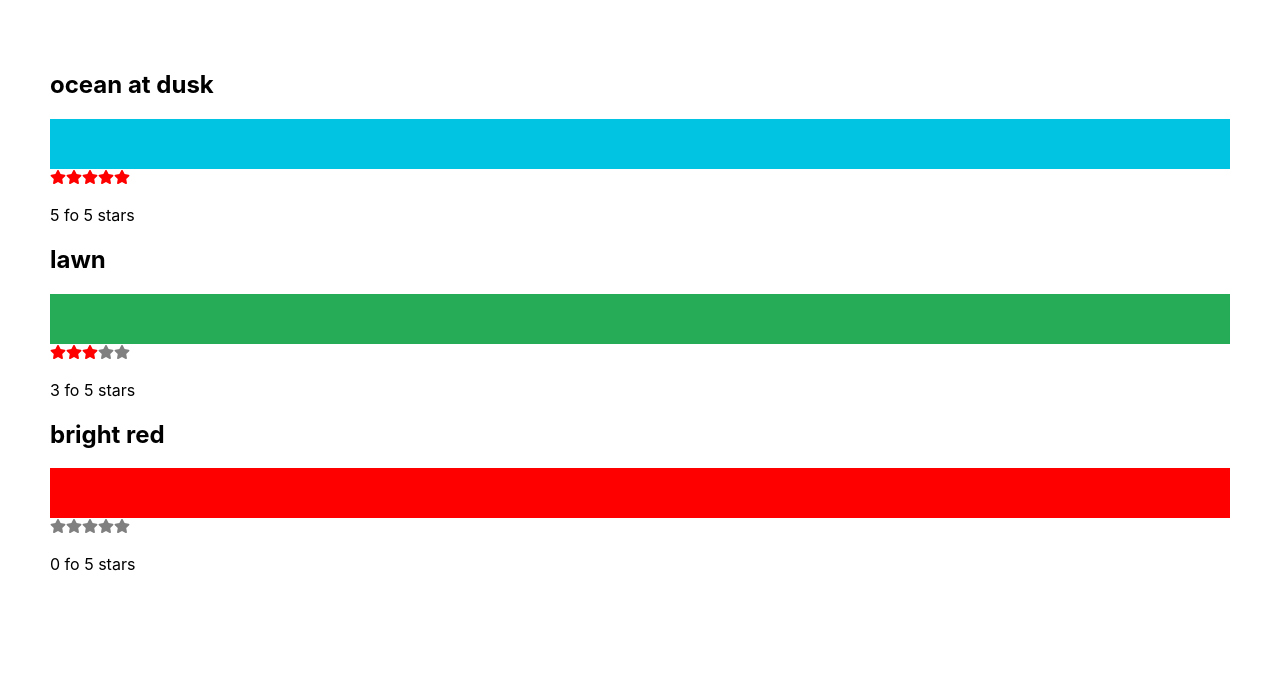
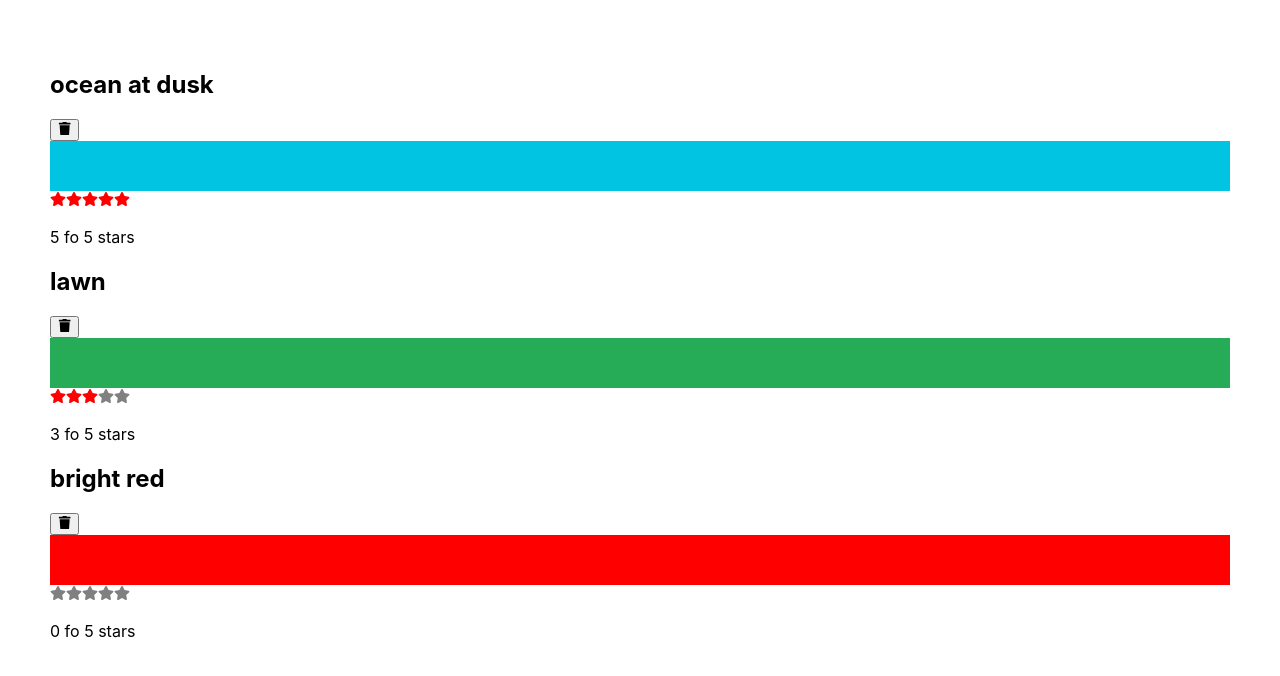
Before and after one commit to takafumiwao/state-management, a React (Create React App) app: page / in a window 1280 px wide. Shown: the top 676 px of the page. Built offline with nearby package versions, Linux system fonts and the light colour scheme.

Commit message:
ユーザーの操作をコンポーネントツリーの下から上に伝える

```diff
--- a/src/App.js
+++ b/src/App.js
@@ -4,8 +4,22 @@ import colorData from "./data/color-data.json";
 import ColorList from "./components/ColorList";
 
 function App() {
-  const [colors] = useState(colorData);
-  return <ColorList colors={colors} />;
+  const [colors, setColors] = useState(colorData);
+  return (
+    <ColorList
+      colors={colors}
+      onRemoveColor={(id) => {
+        const newColors = colors.filter((color) => color.id !== id);
+        setColors(newColors);
+      }}
+      onRateColor={(id, rating) => {
+        const newColors = colors.map((color) =>
+          color.id === id ? { ...color, rating } : color
+        );
+        setColors(newColors);
+      }}
+    />
+  );
 }
 
 export default App;
--- a/src/components/Color.js
+++ b/src/components/Color.js
@@ -1,12 +1,26 @@
 import React from "react";
 import StarRating from "./StarRating";
+import { FaTrash } from "react-icons/fa";
 
-export default function Color({ title, color, rating }) {
+export default function Color({
+  id,
+  title,
+  color,
+  rating,
+  onRemove = (f) => f,
+  onRate = (f) => f,
+}) {
   return (
     <section>
       <h1>{title}</h1>
+      <button onClick={() => onRemove(id)}>
+        <FaTrash />
+      </button>
       <div style={{ height: 50, backgroundColor: color }} />
-      <StarRating selectedStars={rating} />
+      <StarRating
+        selectedStars={rating}
+        onRate={(rating) => onRate(id, rating)}
+      />
     </section>
   );
 }
--- a/src/components/ColorList.js
+++ b/src/components/ColorList.js
@@ -1,12 +1,21 @@
 import React from "react";
 import Color from "./Color";
 
-export default function ColorList({ colors = [] }) {
+export default function ColorList({
+  colors = [],
+  onRemoveColor = (f) => f,
+  onRateColor = (f) => f,
+}) {
   if (!colors.length) return <div>No Colors Listed.</div>;
   return (
     <div style={{ padding: 50 }}>
       {colors.map((color) => (
-        <Color key={color.id} {...color} />
+        <Color
+          key={color.id}
+          {...color}
+          onRemove={onRemoveColor}
+          onRate={onRateColor}
+        />
       ))}
     </div>
   );
--- a/src/components/StarRating.js
+++ b/src/components/StarRating.js
@@ -5,11 +5,19 @@ const Star = ({ selected = false, onSelect = (f) => f }) => (
   <FaStar color={selected ? "red" : "grey"} onClick={onSelect} />
 );
 
-export default function StarRating({ totalStars = 5, selectedStars = 0 }) {
+export default function StarRating({
+  totalStars = 5,
+  selectedStars = 0,
+  onRate = (f) => f,
+}) {
   return (
     <>
       {[...Array(totalStars)].map((n, i) => (
-        <Star key={i} selected={selectedStars > i} />
+        <Star
+          key={i}
+          selected={selectedStars > i}
+          onSelect={() => onRate(i + 1)}
+        />
       ))}
 
       <p>
```
